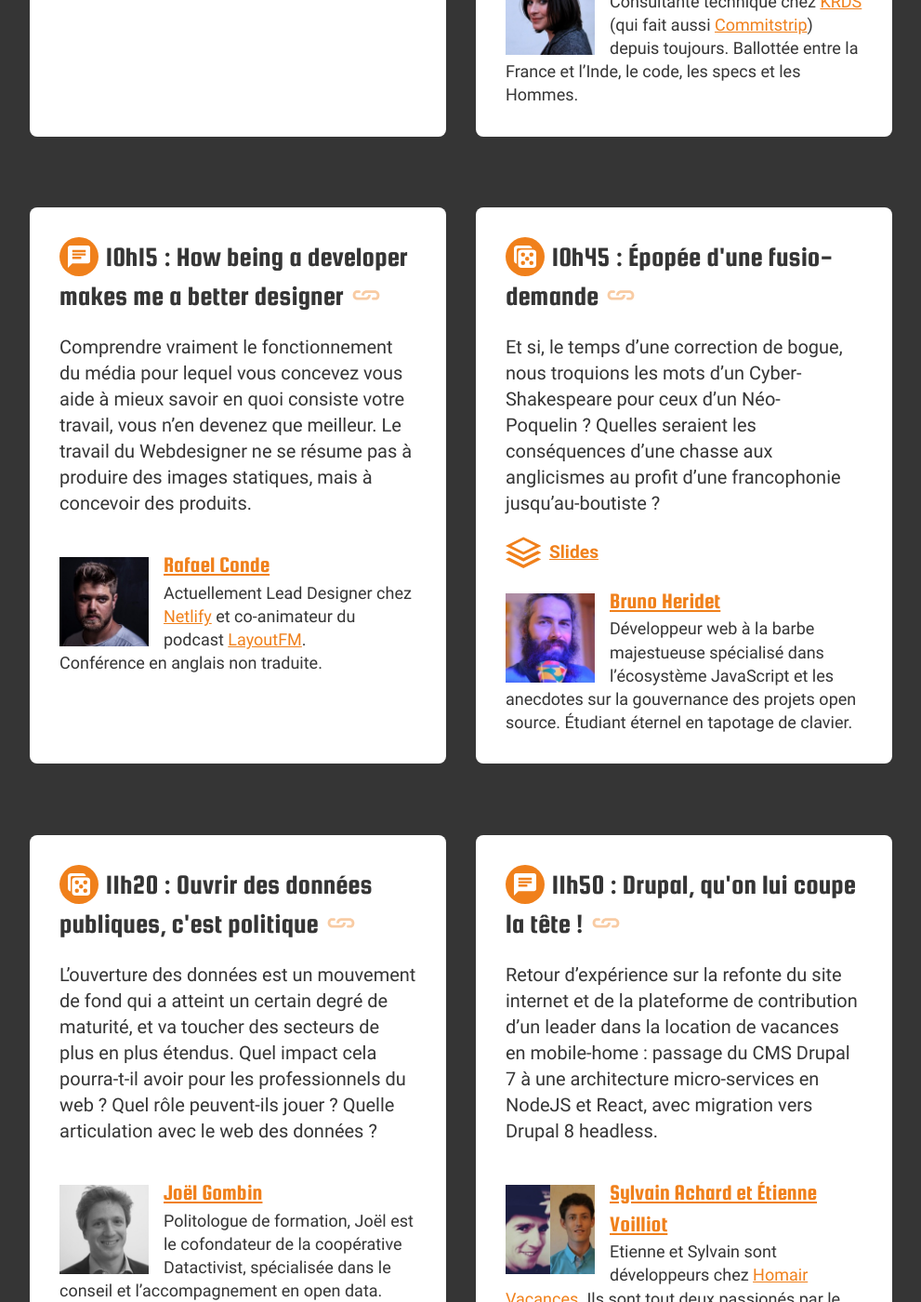
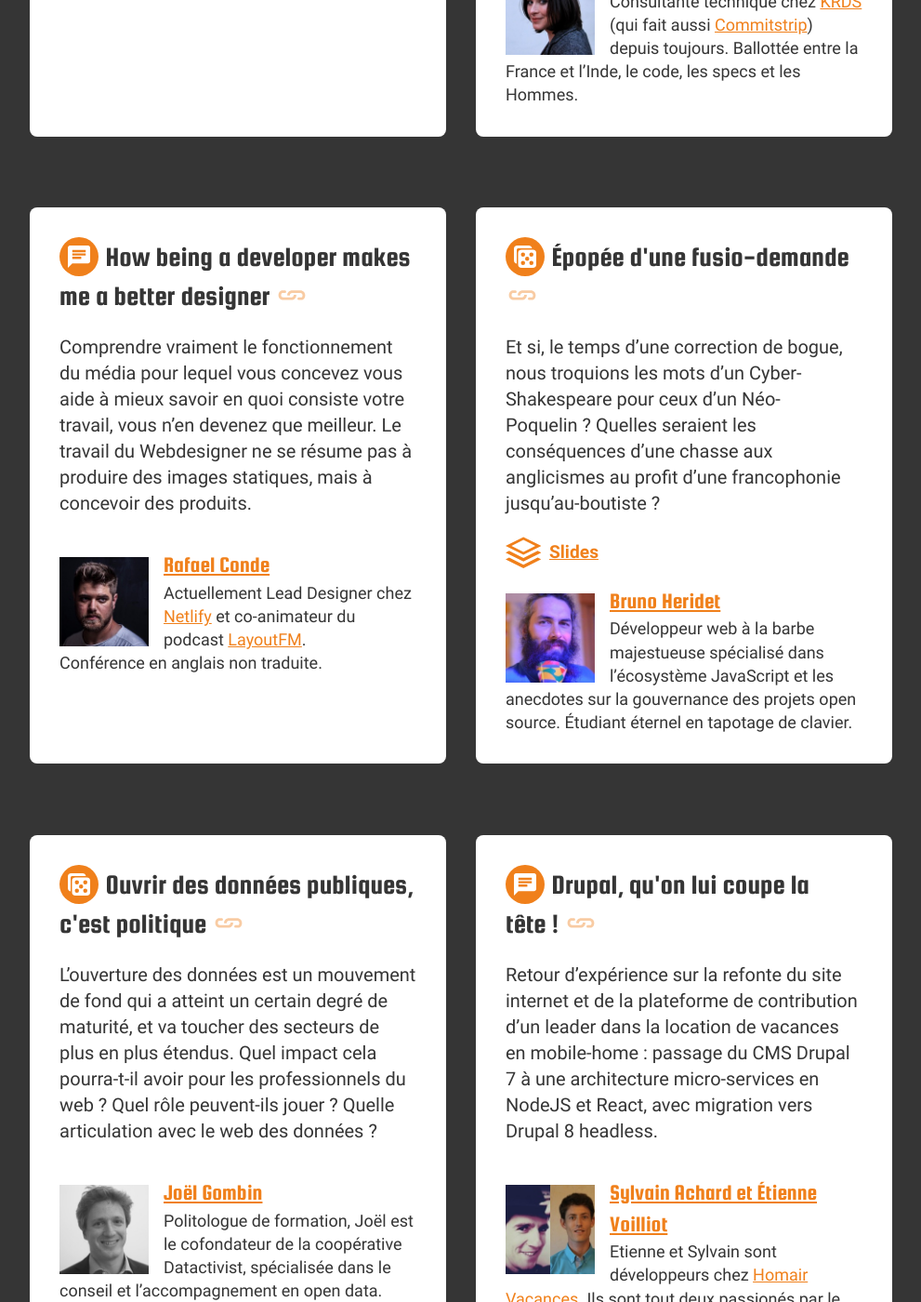
Before and after one commit to sudweb/2017, a Jekyll site: the page built from index.html, in a window 1280 px wide and 1400 px high, scrolled down 1908 px. Shown: the whole window at 93% size, without its empty margins (144-1135 px from the left). Built offline with Jekyll 4.4.1, drawn with Linux system fonts in a browser that asks for light colours; the list of posts is cut into pages by our own code; some of the changed text lies outside the part shown.

Commit message:
Typos + update post event

```diff
--- a/_includes/speakers.html
+++ b/_includes/speakers.html
@@ -8,7 +8,7 @@
   </figure>
   {% endif %}
 
-  <h4 class="pres-title tiny-title-size" id="{{ conference.title | slugify }}">{{ conference.date | date: "%Hh%M" }} : {{ conference.title }} <a class="orange link" href="#{{ conference.title | slugify }}"><svg class="svg-size" viewBox="0 0 400 400"><use xlink:href="{{ site.baseurl }}/assets/images/symbol-defs.svg#link" /></svg></a></h4>
+  <h4 class="pres-title tiny-title-size" id="{{ conference.title | slugify }}">{% comment %}{{ conference.date | date: "%Hh%M" }} : {% endcomment %}{{ conference.title }} <a class="orange link" href="#{{ conference.title | slugify }}"><svg class="svg-size" viewBox="0 0 400 400"><use xlink:href="{{ site.baseurl }}/assets/images/symbol-defs.svg#link" /></svg></a></h4>
 
   <div class="pres-desc">
     {{ conference.description | markdownify }}
--- a/index.html
+++ b/index.html
@@ -8,12 +8,12 @@ description: Deux journées pour faire le plein d’inspiration entre super-hér
     <div class="text-center">
       <section>
         <h2 class="cta-title">Merci Aix-en-Provence !</h2>
-        <p>Ces deux journées étaient géniales,<br> rendez-vous l'année prochaine dans un lieux encore inconnu&nbsp;!
+        <p>Ces deux journées étaient géniales,<br> rendez-vous l'année prochaine dans un lieu encore inconnu&nbsp;!
         </p>
       </section>
     </div>
     <!--<div class="text-center">
-      <a class="cta button-type1" href="https://vimeo.com/album/3981563" data-event-category="cta" data-event-action="click" data-event-label="voir-videos">Voir les videos</a>
+      <a class="cta button-type1" href="https://vimeo.com/album/3981563" data-event-category="cta" data-event-action="click" data-event-label="voir-videos">Voir les vidéos</a>
     </div>-->
   </div>
 </div>
@@ -218,7 +218,7 @@ description: Deux journées pour faire le plein d’inspiration entre super-hér
           <svg xmlns="http://www.w3.org/2000/svg" version="1.1">
             <use xlink:href="{{ site.baseurl }}/assets/images/symbol-defs.svg#conference" />
           </svg>
-          <span class="number-big">35</span>
+          <span class="number-big">42</span>
           <span class="legend">conférences et ateliers</span>
         </div>
         <div class="numbers-item">
```
